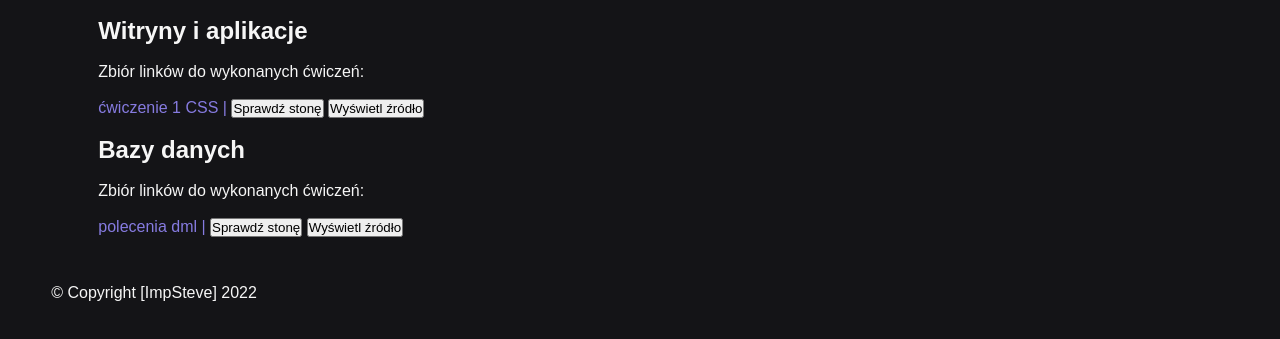
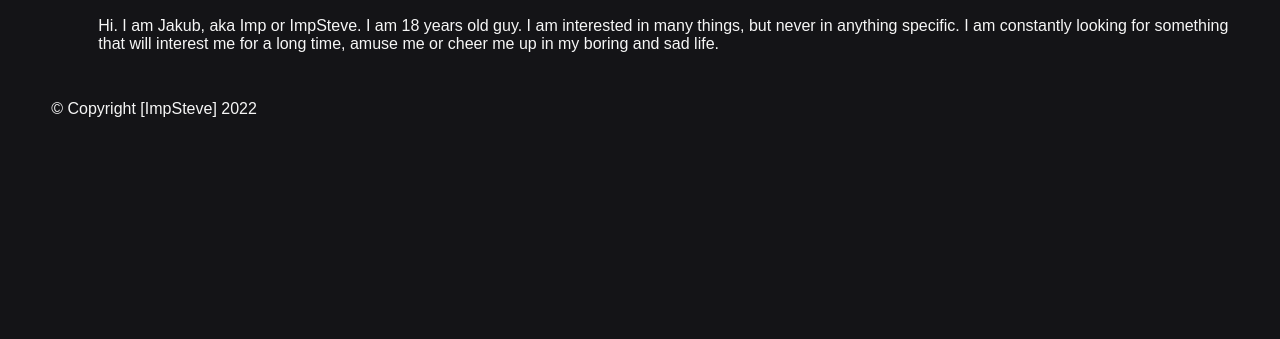
Before and after one commit to ImpSteve/impsteve.xyz, a plain HTML site: page index.html in a window 1280 px wide. Shown: the part 61-400 px from the top of the page. Drawn offline with Linux system fonts and the light colour scheme.

Commit message:
Update index.html

```diff
--- a/index.html
+++ b/index.html
@@ -27,32 +27,9 @@
 				</nav>
 			</header>
 			<main>
-				<h2>Witryny i aplikacje</h2><br>
-				<p>Zbiór linków do wykonanych ćwiczeń:</p><br>
-				<ul>
-					<li>ćwiczenie 1 CSS |
-						<a href="./pages/ex/ex1_index.html"  target="_blank">
-							<button>Sprawdź stonę</button>
-						</a>
-						<a href="https://github.com/ImpSteve/impsteve.xyz/tree/main/pages/ex"  target="_blank">
-							<button>Wyświetl źródło</button>
-						</a>
-					</li>
-				</ul>
-				<br>
-
-				<h2>Bazy danych</h2><br>
-				<p>Zbiór linków do wykonanych ćwiczeń:</p><br>
-				<ul>
-					<li>polecenia dml |
-						<a href="./pages/ex/ex1_bazy.html">
-							<button>Sprawdź stonę</button>
-						</a>
-						<a href="https://github.com/ImpSteve/impsteve.xyz/tree/main/pages/ex">
-							<button>Wyświetl źródło</button>
-						</a>
-					</li>
-				</ul>
+				Hi. I am Jakub, aka Imp or ImpSteve. I am 18 years old guy.
+				I am interested in many things, but never in anything specific.
+				I am constantly looking for something that will interest me for a long time, amuse me or cheer me up in my boring and sad life.
 			</main>
 			<footer>
 				© Copyright [<a href="https://twitter.com/Jakub_ImpSteve"  target="_blank">ImpSteve</a>] 2022
```
